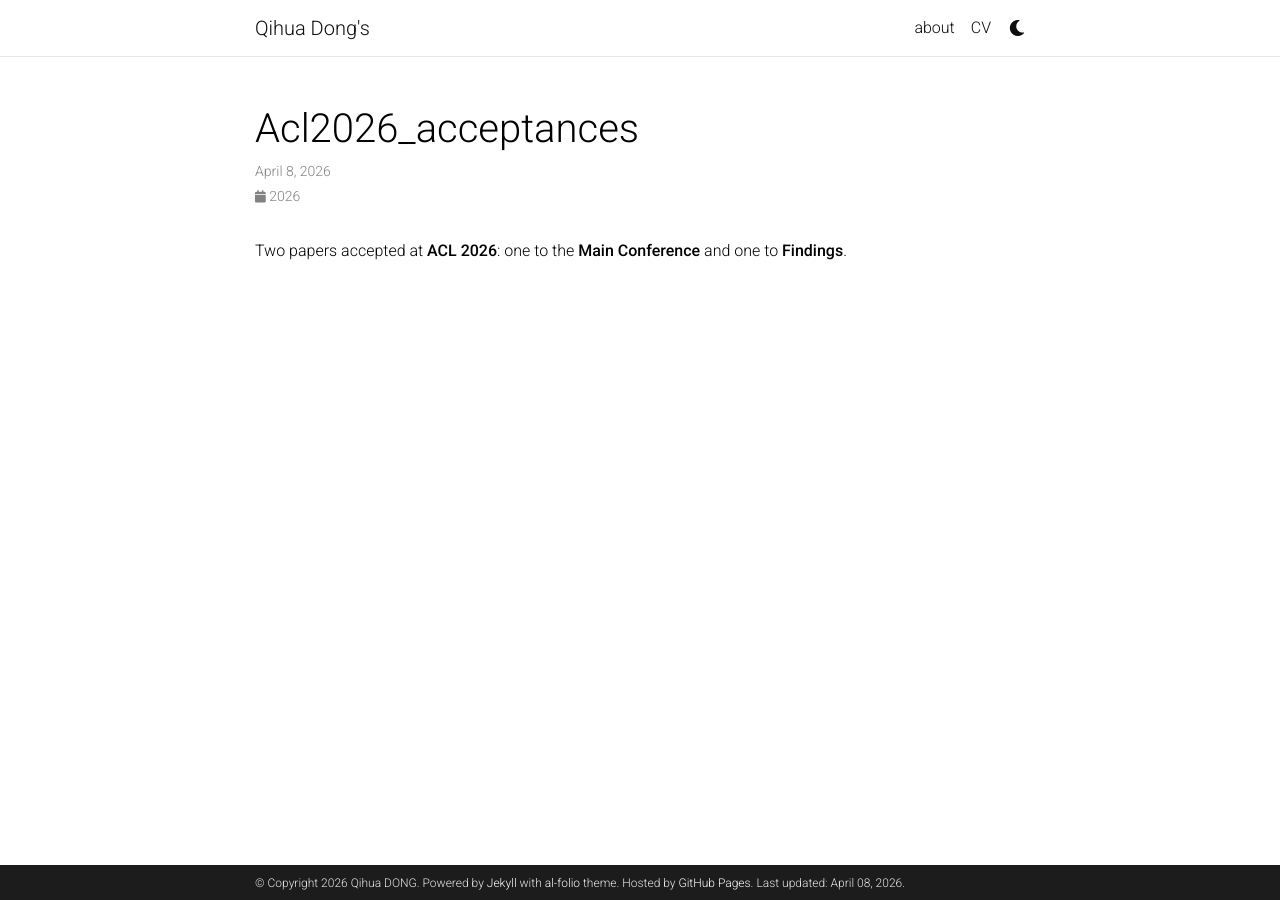
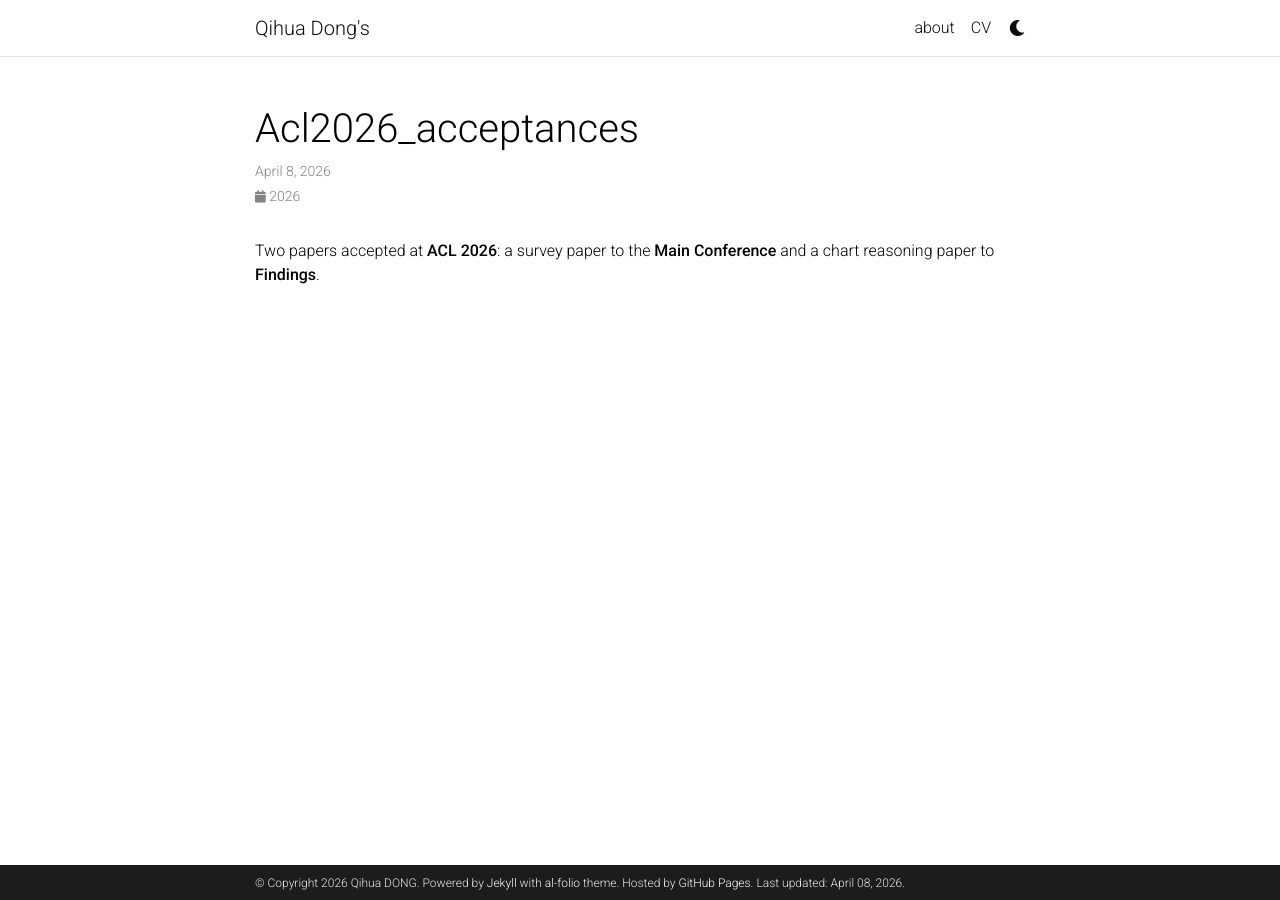
Before and after one commit to dddraxxx/dddraxxx.github.io, a Jekyll site: the page built from _news/acl2026_acceptances.md, in a window 1280 px wide. Built offline with Jekyll 4.4.1, drawn with Linux system fonts in a browser that asks for light colours; comment, search, counter and statistics services are not loaded; a style sheet for code colours, icons or effects is not loaded.

Commit message:
Refine ACL 2026 news wording

```diff
--- a/_news/acl2026_acceptances.md
+++ b/_news/acl2026_acceptances.md
@@ -4,4 +4,4 @@ date: 2026-04-08
 inline: true
 ---
 
-Two papers accepted at **ACL 2026**: one to the **Main Conference** and one to **Findings**.
+Two papers accepted at **ACL 2026**: a survey paper to the **Main Conference** and a chart reasoning paper to **Findings**.
```
